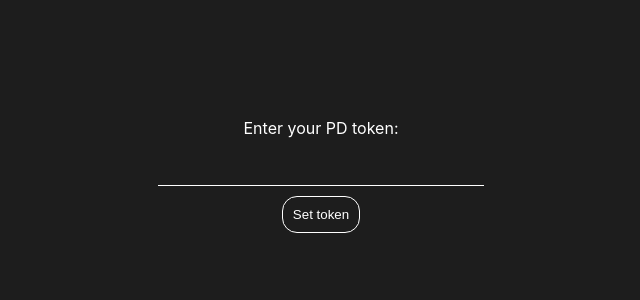
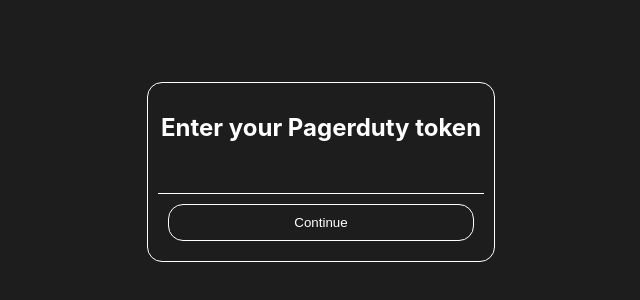
Before and after one commit to vastamaki/pagerduty-on-call-ui, a React (Create React App) app: page / in a window 1280 px wide. Shown: the part 228-528 px from the top of the page, without its empty margins (319-959 px from the left). Built offline with nearby package versions, Linux system fonts and the light colour scheme.

Commit message:
Style fixes

```diff
--- a/src/App.css
+++ b/src/App.css
@@ -33,3 +33,13 @@
   border: 1px solid #ffffff;
   border-radius: 15px;
 }
+
+.wrapper {
+  display: flex;
+  flex-direction: column;
+  justify-content: center;
+  text-align: center;
+  border: solid 1px #ffffff;
+  padding: 10px;
+  border-radius: 15px;
+}
--- a/src/App.js
+++ b/src/App.js
@@ -32,14 +32,16 @@
     return (
       <div className="App">
         <div className="App-header">
-          <p>Enter your PD token:</p>
+          <div className="wrapper">
+            <h2>Enter your Pagerduty token</h2>
             <input onChange={(e) => this.onChange(e)} className="input" />
             <input
               onClick={() => this.setToken()}
               className="submit"
               type="submit"
-            value="Set token"
+              value="Continue"
             />
+          </div>
         </div>
       </div>
     );
```
Lines whose indentation alone changed are shown as unchanged.
